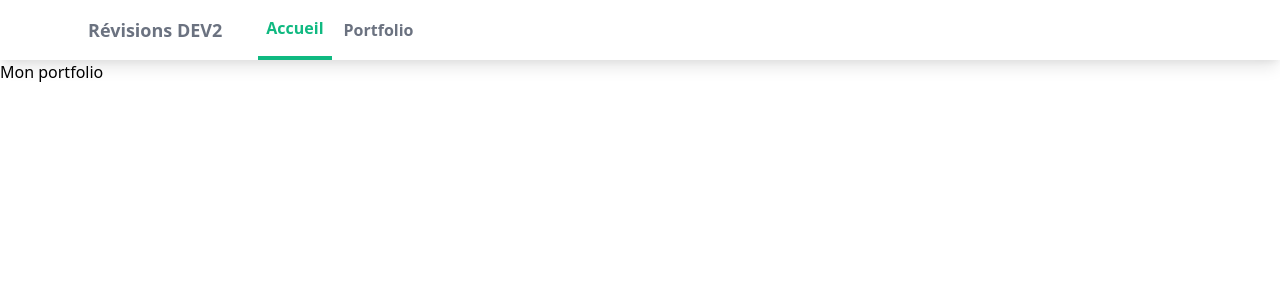
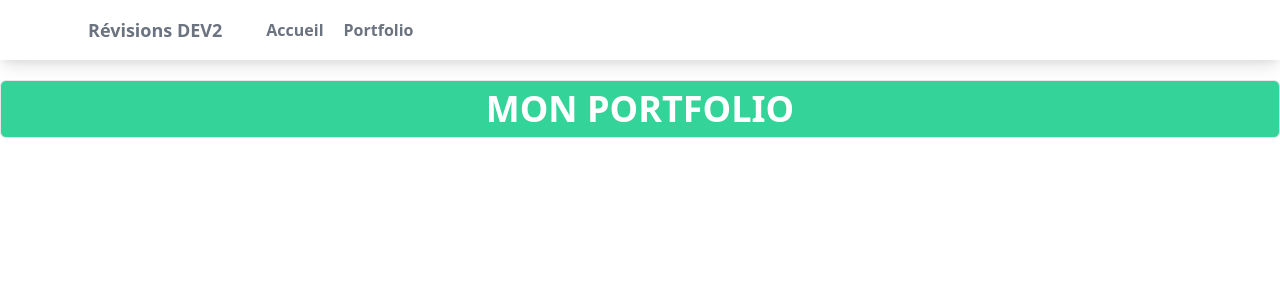
Before and after one commit to bezedache29/revisions-vue, a Vue app: page /portfolio in a window 1280 px wide. Shown: the top 300 px of the page. Built offline with nearby package versions, Linux system fonts and the light colour scheme.

Commit message:
Composant titleH1

```diff
--- a/src/components/TitleH1/TitleH1.vue
+++ b/src/components/TitleH1/TitleH1.vue
@@ -0,0 +1,14 @@
+<template>
+  <h1 class="text-center text-4xl font-bold border p-2 rounded-md bg-green-400 text-white uppercase">
+    <slot>{{ text }}</slot>
+  </h1>
+</template>
+
+<script>
+  export default {
+    name:"title-h1",
+    props: {
+      text: String
+    },
+  }
+</script>
--- a/src/components/partials/Navbar/NavbarApp.vue
+++ b/src/components/partials/Navbar/NavbarApp.vue
@@ -15,7 +15,7 @@
 					</div>
 					<!-- Primary Navbar items -->
 					<div class="hidden md:flex items-center space-x-1">
-            <router-link :to="home" class="py-4 px-2 text-green-500 border-b-4 border-green-500 font-semibold ">
+            <router-link :to="home" class="py-4 px-2 text-gray-500 font-semibold hover:text-green-500 transition duration-300">
               Accueil
             </router-link>
             <router-link :to="portfolio" class="py-4 px-2 text-gray-500 font-semibold hover:text-green-500 transition duration-300">
--- a/src/pages/Home/HomeApp.vue
+++ b/src/pages/Home/HomeApp.vue
@@ -1,12 +1,18 @@
 <template>
   <section class="container mx-auto my-5">
-    <h1 class="text-center text-4xl font-bold border p-2 rounded-md bg-green-400 text-white">Ma page de présentation</h1>
+    <TitleH1>Qui suis-je ?</TitleH1>
   </section>
 </template>
 
 <script>
+
+  import TitleH1 from '../../components/TitleH1/TitleH1.vue'
+
   export default {
     name:"home-app",
+    components: {
+      TitleH1,
+    },
     data() {
       return {
 
--- a/src/pages/Projects/ProjectsApp.vue
+++ b/src/pages/Projects/ProjectsApp.vue
@@ -1,12 +1,18 @@
 <template>
-  <div>
-    <h1>Mon portfolio</h1>
-  </div>
+  <section class="container mx-auto my-5">
+    <TitleH1>Mon portfolio</TitleH1>
+  </section>
 </template>
 
 <script>
+
+  import TitleH1 from '../../components/TitleH1/TitleH1.vue'
+
   export default {
     name:"projects-app",
+    components: {
+      TitleH1
+    },
     data() {
       return {
 
```
